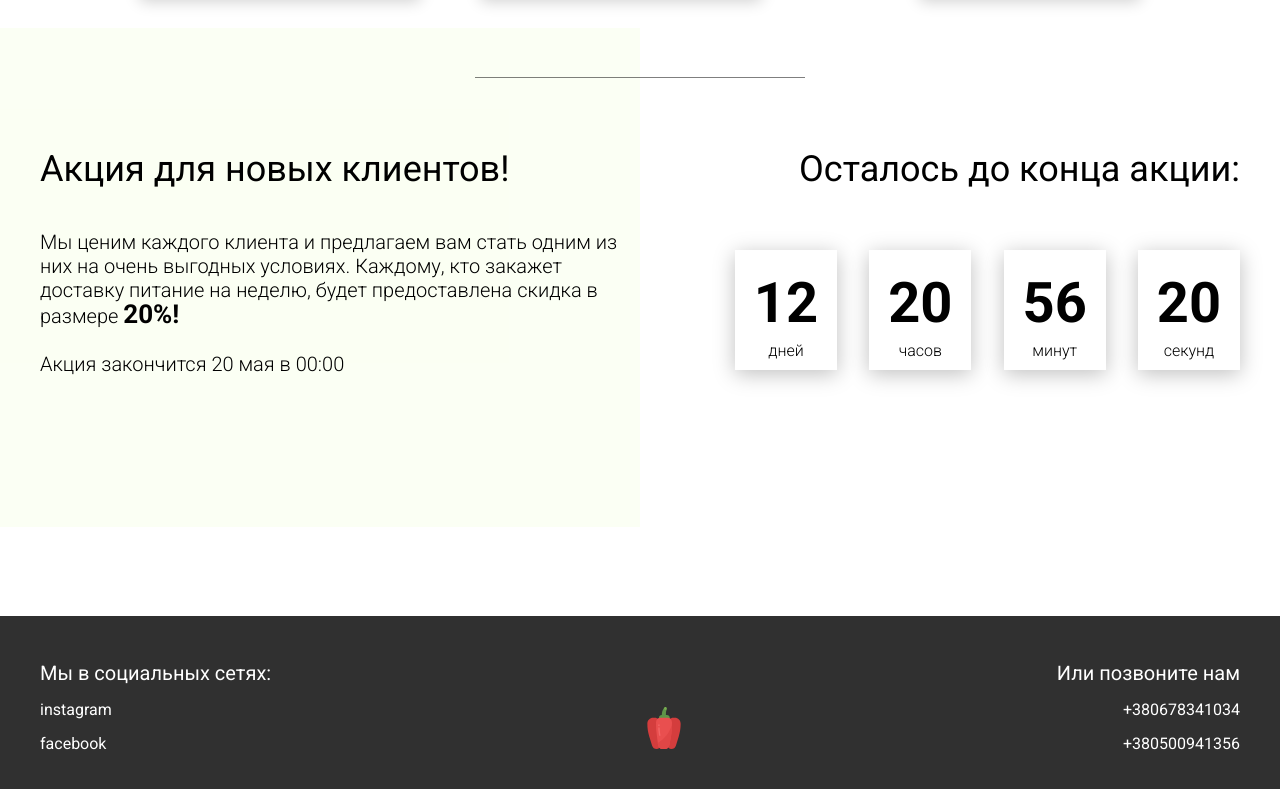
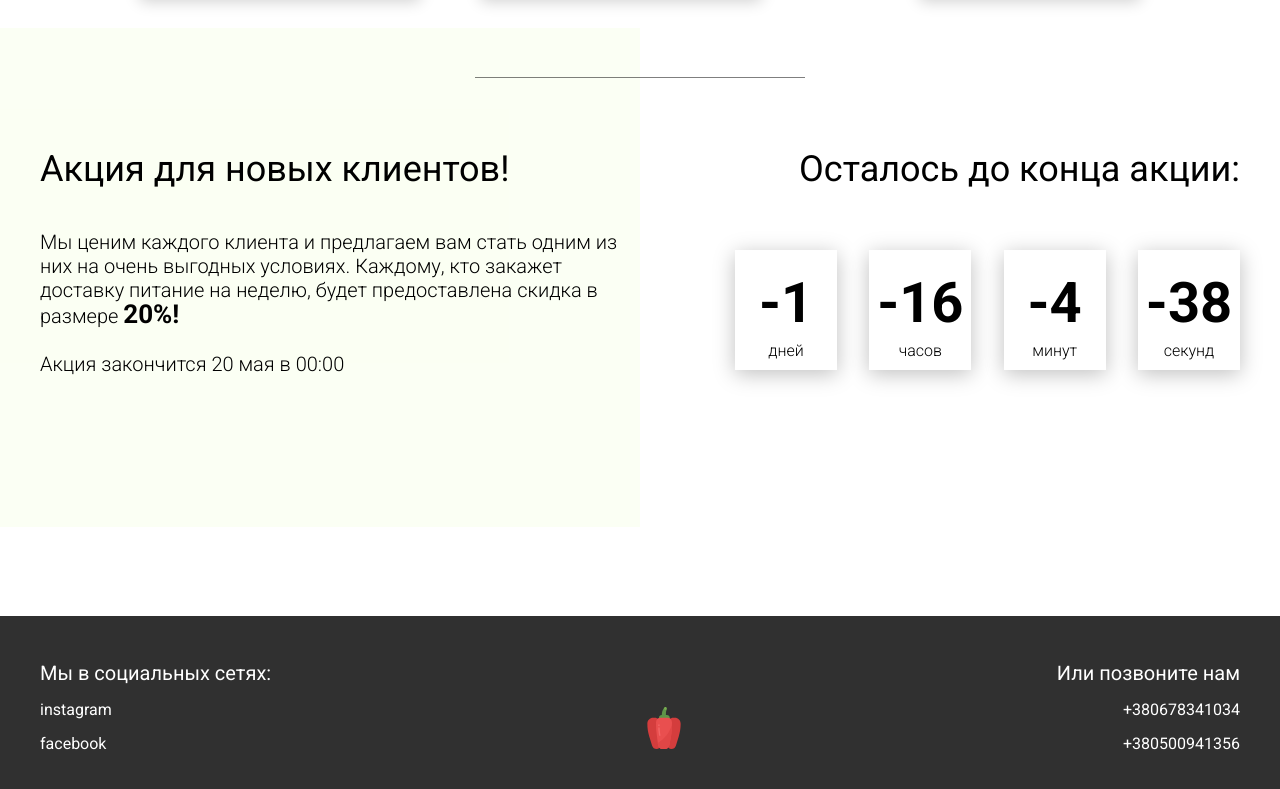
Before and after one commit to talgelfand/js_food, a plain HTML site: page index.html in a window 1280 px wide. Shown: the part 3448-4237 px from the top of the page. Drawn offline with Linux system fonts and the light colour scheme.

Commit message:
Создаем модальное окно

```diff
--- a/index.html
+++ b/index.html
@@ -18,7 +18,7 @@
             </nav>
         </div>
         <div class="header__right-block">
-            <button class="btn btn_white">Связаться с нами</button>
+            <button data-modal class="btn btn_white">Связаться с нами</button>
         </div>
     </header>
     <div class="sidepanel">
@@ -86,7 +86,7 @@
                 </div>
             </div>
             <div class="offer__action">
-                <button class="btn btn_dark">Связаться с нами</button>
+                <button data-modal class="btn btn_dark">Связаться с нами</button>
             </div>
         </div>
         <div class="container">
@@ -291,7 +291,7 @@
         <div class="modal__dialog">
             <div class="modal__content">
                 <form action="#">
-                    <div class="modal__close">&times;</div>
+                    <div data-close class="modal__close">&times;</div>
                     <div class="modal__title">Мы свяжемся с вами как можно быстрее!</div>
                     <input required placeholder="Ваше имя" name="name" type="text" class="modal__input">
                     <input required placeholder="Ваш номер телефона" name="phone" type="phone" class="modal__input">
--- a/js/script.js
+++ b/js/script.js
@@ -1,4 +1,6 @@
 window.addEventListener('DOMContentLoaded', () => {
+
+    // Tabs
 
     const tabs = document.querySelectorAll('.tabheader__item'),
           tabsContent = document.querySelectorAll('.tabcontent'),
@@ -36,4 +38,94 @@ window.addEventListener('DOMContentLoaded', () => {
             });
         }
     });
+
+    // Timer
+
+    const deadline = '2020-08-20';
+
+    function getTimeRemaining(endtime) {
+        const t = Date.parse(endtime) - Date.parse(new Date()),
+              days = Math.floor(t / (1000 * 60 * 60 * 24)),
+              hours = Math.floor((t / (1000 * 60 * 60) % 24)), // нужно получить остаток от деления на сутки
+              minutes = Math.floor((t / 1000 / 60) % 60),
+              seconds =  Math.floor((t / 1000) % 60);
+
+        return {
+            'total': t,
+            'days': days,
+            'hours': hours,
+            'minutes': minutes,
+            'seconds': seconds
+        };
+    }
+
+    function getZero(num) {
+        if (num >= 0 && num < 10) {
+            return `0${num}`;
+        } else {
+            return num;
+        }
+    }
+
+    function setClock(selector, endtime) {
+        const timer = document.querySelector(selector),
+              days = timer.querySelector('#days'),
+              hours = timer.querySelector('#hours'),
+              minutes = timer.querySelector('#minutes'),
+              seconds = timer.querySelector('#seconds'),
+              timeInterval = setInterval(updateClock, 1000);
+
+        updateClock(); // чтобы избежать мигания верстки
+
+        function updateClock() {
+            const t = getTimeRemaining(endtime);
+
+            days.innerHTML = getZero(t.days);
+            hours.innerHTML = getZero(t.hours);
+            minutes.innerHTML = getZero(t.minutes);
+            seconds.innerHTML = getZero(t.seconds);
+
+            if (t.total <= 0) {
+                clearInterval(timeInterval);
+            }
+        }
+    }
+
+    setClock('.timer', deadline);
+
+    // Modal
+
+    const modalTrigger = document.querySelectorAll('[data-modal]'), // поиск по кнопкам с data-атрибутами
+          modal = document.querySelector('.modal'),
+          modalCloseBtn = document.querySelector('[data-close]');
+
+    modalTrigger.forEach(btn => { // назначить всем кнопкам
+        btn.addEventListener('click', () => {
+            modal.classList.add('show'); // встроенные классы
+            modal.classList.remove('hide');
+            // modal.classList.toggle('show'); // то же самое с помощью toggle
+            document.body.style.overflow = 'hidden'; // чтобы страница не прокручивалась, когда открыто модальное окно
+        });
+    });
+
+    function closeModal() {
+        modal.classList.add('hide');
+        modal.classList.remove('show');
+        // modal.classList.toggle('show');
+        document.body.style.overflow = ''; // восстановить прокрутку страницы, когда модальное окно закрыто
+    }
+
+    modalCloseBtn.addEventListener('click', closeModal);
+
+    modal.addEventListener('click', (e) => { // чтобы окно закрывалось при клике на подложку
+        if (e.target === modal) { // потому что модальное окно на весь экран, а маленькая форма для заполнения - это modal dialog
+            closeModal();
+        }
+    });
+
+    document.addEventListener('keydown', (e) => { // чтобы окно закрывалось при клике на esc
+        if (e.code === "Escape" && modal.classList.contains('show')) { // второе условие чтобы работал только когда окно открыто
+            closeModal();
+        }
+    });
 });
```
